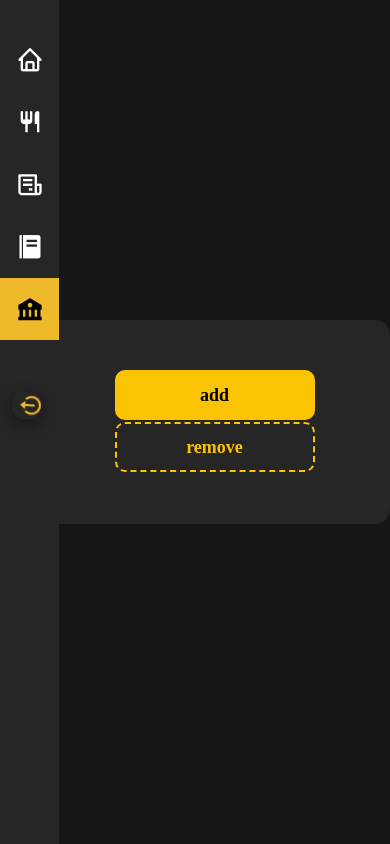
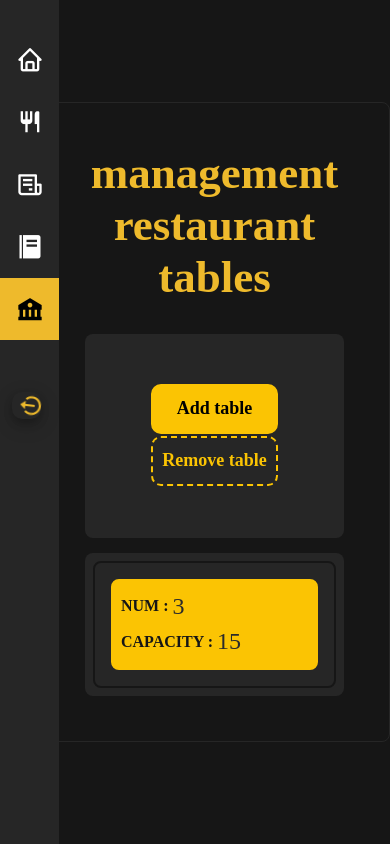
Before and after one commit to shaftalooOnTop/FrontEnd-Management-Panel, a React (Create React App) app: page /table-managment in a window 390 px wide. Built offline with nearby package versions, Linux system fonts and the light colour scheme; no server answers; a web font is replaced by a local one.

Commit message:
feat (list of restaurant tables)
responsiveness

```diff
--- a/src/Components/table-managment/Table_managment.jsx
+++ b/src/Components/table-managment/Table_managment.jsx
@@ -13,6 +13,8 @@ import {
 import './table-managment.css'
 import 'antd/dist/reset.css';
 
+
+/*************************************form add table */
 const TableFormAdd = ({ open, onCreate, onCancel}) => {
   //console.log(open)
   const onChange = (value) => {
@@ -45,7 +47,7 @@ return (
         <div className="div-form-items-add">
         <Form.Item
           name="number"
-          label="table number"
+          label="number"
           rules={[
             {
               required: true,
@@ -75,6 +77,7 @@ return (
 );
 }
 
+/*************************************form remove table */
 const TableFormRemove = ({ open, onCreate, onCancel}) => {
   //console.log(open)
   const onChange = (value) => {
@@ -106,7 +109,7 @@ const TableFormRemove = ({ open, onCreate, onCancel}) => {
 
           <Form.Item className="form-item"
             name="number"
-            label="table number"
+            label="number"
             rules={[
               {
                 required: true,
@@ -123,6 +126,8 @@ const TableFormRemove = ({ open, onCreate, onCancel}) => {
   );
 }
 
+
+/************************************App */
 export const Table_managment = () => {
   const id = 1;
 
@@ -272,9 +277,13 @@ export const Table_managment = () => {
 
     return (
         <div className="table-managment">
-            <div className="table-list">
-                <button className="add" onClick={showModal_add}>add</button>
-                <button className="remove" onClick={showModal_rem}>remove</button>
+          <div className="table-page-container">
+            <div>
+              <h1>management restaurant tables</h1>
+            </div>
+            <div className="add-remove-table">
+                <button className="add" onClick={showModal_add}>Add table</button>
+                <button className="remove" onClick={showModal_rem}>Remove table</button>
                 <TableFormAdd
                   open={isAddModalOpen}
                   onCreate={onCreateTable}
@@ -286,6 +295,25 @@ export const Table_managment = () => {
                   onCancel={handleCancel}
                   />
             </div>
+            <div className="res_tables">
+                <div className="inner-res-tables">
+
+                  <div className="table">
+                    <div className="tmp">
+                      <div className="table-items">
+                        <label className="table-item">NUM : </label>
+                        <h2 className="table-item">3</h2>
+                      </div>
+                      <div className="table-items">
+                        <label className="table-item">CAPACITY : </label>
+                        <h2 className="table-item">15</h2>
+                      </div>
+                    </div>
+                  </div>
+
+                </div>
+            </div>
+          </div>
         </div>
     )
 }
--- a/src/Components/table-managment/table-managment.css
+++ b/src/Components/table-managment/table-managment.css
@@ -7,12 +7,64 @@
     min-height: 100vh;
 }
 
-.table-list {
+.table-page-container {
+    border: solid 1px #262626;
+    padding: 45px;
+    border-radius: 8px;
+    text-align: center;
+}
+
+.add-remove-table {
     background-color: #262626;
     padding: 50px;
-    border-radius: 15px;
+    border-radius: 8px;
     border-color:  white;
     text-align: center;
+    width: 60%;
+    margin: auto;
+}
+
+.res_tables {
+    margin-top: 15px;
+    background-color: #262626;
+    border-radius: 8px;
+    padding: 8px;
+}
+
+.inner-res-tables {
+    border: solid 2px #161616;
+    padding: 8px;
+    display: flex;
+    border-radius: 8px;
+    flex-wrap: wrap;
+}
+
+.table {
+    min-width: 200px;
+    width: 33.33%;
+}
+
+.tmp {
+    margin: 8px;
+    border: solid 2px #fbc403;
+    background-color: #fbc403;
+    border-radius: 8px;
+    padding: 8px;
+}
+
+.table-items {
+    display: flex;
+    align-items: center;
+}
+
+h2.table-item {
+    float: right;
+    margin: 4px;
+    padding: 0;
+}
+
+label.table-item {
+    -webkit-text-fill-color: #161616;
 }
 
 .ant-btn {
@@ -39,7 +91,7 @@
     font-weight: bold;
     transition-duration: 0.4s;
     margin-top: 0px;
-    width: 200px;
+    width: 80%;
 }
 .add:hover {
     background-color: black;
@@ -60,7 +112,7 @@
     font-weight: bold;
     transition-duration: 0.4s;
     margin-top: 0px;
-    width: 200px;
+    width: 80%;
 }
 .remove:hover {
     background-color: #262626;
@@ -117,3 +169,13 @@
     float: right;
     width: 45px;
 }
+
+@media screen and (max-width: 700px) {
+    .table {
+        width: 100%;
+    }
+
+    .add-remove-table {
+        width: 100%;
+    }
+  }
```
